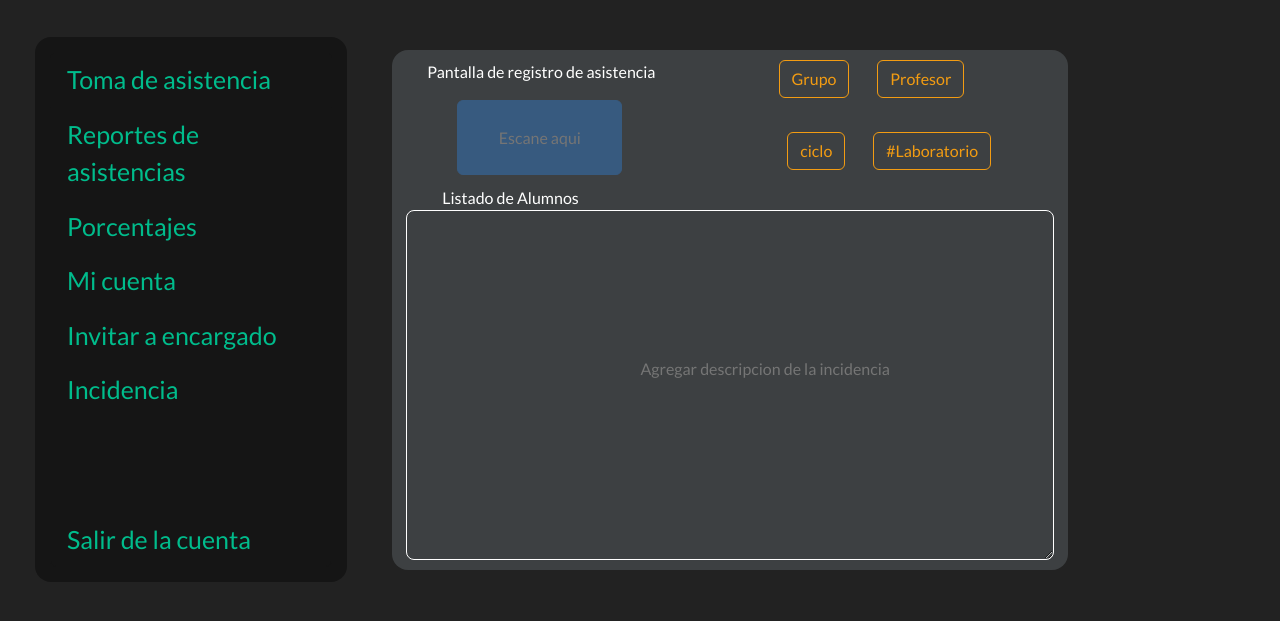
After one commit to 00LUIS000/Proyecto_Esime, a PHP site: page /regasistencia.php in a window 1280 px wide. The commit adds this page. Shown: the top 621 px of the page. Run offline with PHP 8.4, Linux system fonts and the light colour scheme.

Commit message:
Commit 5

```diff
--- /dev/null
+++ b/Proyecto I/regasistencia.php
@@ -0,0 +1,117 @@
+<!doctype html>
+<?php ?>
+<!DOCTYPE html>
+<html lang="en">
+<head>
+
+    <title>Pantalla de resgistro de asistencia</title>
+    <meta charset="utf-8">
+    <meta name="viewport" content="width=device-width, initial-scale=1, shrink-to-fit=no">
+
+    <link rel="stylesheet" href="./css/bootstrap.min.css"/>
+
+</head>
+<body>
+
+    <p></p>
+    <!-- 202223;-->
+    <div style="display: flex; margin-top: 1px; width: 85%; height: 100%;  position: relative; justify-content:center; align-items: center; padding: 1.25em">
+
+        <aside  style="background:  #151515; float: left; width:45 ; height: 100%; margin: 1px; margin-right: 45px; margin-left: 15px; border-radius: 1em">
+
+
+        <ul class="list-group" style="padding: 15px;">
+
+    <li class="list-group-item list-group-item-warning" style="background:  #151515; border-color: #151515;"><a  style="text-decoration: none; font-size: 25px; " href="principal.php">Toma de asistencia</a></li>
+  <li class="list-group-item list-group-item-warning" style="background:  #151515; border-color: #151515;"><a  style="text-decoration: none; font-size: 25px; " href="RepAsistencia.php">Reportes de asistencias</a></li>
+  <li class="list-group-item list-group-item-warning" style="background:  #151515; border-color: #151515;"><a  style="text-decoration: none; font-size: 25px; " href="porcentajes.php">Porcentajes</a></li>
+  <li class="list-group-item list-group-item-warning" style="background:  #151515; border-color: #151515;"><a  style="text-decoration: none; font-size: 25px; " href="mcuenta.php">Mi cuenta</a></li>
+  <li class="list-group-item list-group-item-warning" style="background:  #151515; border-color: #151515;"><a  style="text-decoration: none; font-size: 25px; " href="invitar.php">Invitar a encargado</a></li>
+   <li class="list-group-item list-group-item-warning" style="background:  #151515; border-color: #151515;"><a  style="text-decoration: none; font-size: 25px; " href="Incidencia.php">Incidencia</a></li>
+
+
+  <li class="list-group-item list-group-item-warning" style="margin-top:95px; background:  #151515; border-color: #151515;"><a  style="text-decoration: none; font-size: 25px; " href="iniciosesion.php">Salir de la cuenta</a></li>
+
+
+        </ul>
+
+        </aside>
+
+    <section style=" background: #3d4042; width: 66%; display: ; height: 520px;  border-radius: 1em;  justify-content: ; align-items: ; " >
+
+
+
+
+                 <h8 style=" margin-left: 35px; margin-top: 10px">Pantalla de registro de asistencia</h8>
+
+
+          <a style="margin-left: 120px; display: inline-block;  margin-top: 10px" name="ClicA" id="CliA" class="btn btn btn-outline-warning" role="button">Grupo</a>
+
+        <p style="display: inline-block;  margin-top: 10px" > &nbsp &nbsp   &nbsp &nbsp</p>
+
+        <a  style="display: inline-block;  margin-top: 10px"  name="ClicA" id="CliA" class="btn btn btn-outline-warning" role="button">Profesor</a><br>
+
+         <form method="post" action="" target="descripcion">
+
+             <input type="text" name="pag" placeholder="Escane aqui" style="margin-left: 65px; display: inline-block; width:165px; height: 75px;" class="btn btn-primary">
+
+             <?php
+
+
+        if(empty($_POST["pag"])){
+
+            echo '';
+
+              } else {
+
+               $url = $_POST["pag"];
+
+
+
+                $content = file_get_contents($url);
+
+
+            $posible_boleta = substr($content, strpos($content,"<div class='boleta'  >"));
+            $posible_nombre = substr($content, strpos($content,"<div class='nombre'>"));
+
+            $posible_final = strpos($posible_boleta, '</div>');
+            $posible_final2 = strpos($posible_nombre, '</div>');
+
+            $posible_boleta = substr($posible_boleta,0,$posible_final);
+            $posible_nombre = substr($posible_nombre,0,$posible_final2);
+
+                            //print("<br/>".$posible_boleta);
+                           // print("<br/>".$posible_nombre);
+
+
+            }
+             ?>
+
+
+             </form>
+
+        <a style="margin-top:-75px; margin-left: 395px; display: inline-block" name="ClicA" id="CliA" class="btn btn btn-outline-warning"  role="button">ciclo</a>
+
+        <p style="display: inline-block" > &nbsp &nbsp   &nbsp &nbsp</p>
+
+        <a  style="margin-top:-75px; display: inline-block"  name="ClicA" id="CliA" class="btn btn btn-outline-warning"  role="button">#Laboratorio</a>
+
+
+        <p></p>
+
+        <p style="margin-top:-45px; margin-left: 50px; ">Listado de Alumnos</p><br>
+
+
+
+        <center> <textarea size=40 style="width:96%; height: 350px; margin-left: 0px; border-radius: .5em; background: #3d4042;  border:1px solid white; color: white; margin-top: -40px" name="descripcion" cols="40" rows="4" placeholder="&#10 &#10 &#10 &#10 &#10 &#10 &nbsp &nbsp &nbsp &nbsp &nbsp &nbsp &nbsp &nbsp &nbsp &nbsp &nbsp &nbsp &nbsp &nbsp &nbsp &nbsp &nbsp &nbsp &nbsp &nbsp &nbsp &nbsp &nbsp &nbsp &nbsp &nbsp &nbsp &nbsp &nbsp &nbsp &nbsp &nbsp &nbsp &nbsp &nbsp &nbsp &nbsp Agregar descripcion de la incidencia"><?php //print("<br/>".$posible_boleta);
+                           // print("<br/>".$posible_nombre);
+?></textarea> </center>
+
+
+
+
+        </section>
+    </div>
+
+</body>
+</html>
--- a/Proyecto I/scripts/mostrar.php
+++ b/Proyecto I/scripts/mostrar.php
@@ -26,7 +26,9 @@
 
                           <td><font color = "#ffffff"> <font face="Arial"> &nbsp &nbsp &nbsp &nbsp &nbsp &nbsp &nbsp &nbsp &nbsp &nbsp &nbsp &nbsp'.$field1name.'</font></font></td>
                           <td>
-                            <input name="IngresarA" id="btningresar" class="btn btn-outline-danger"  type="submit" style=" padding: 3px 7px" value="Toma de asistencia">
+                          <a href="regasistencia.php">
+                            <input name="asistencia" id="asistencia" class="btn btn-outline-danger"  type="submit" style=" padding: 3px 7px" value="Iniciar asistencia">
+                          </a>
                           </td>
 
                       </tr>';
```
